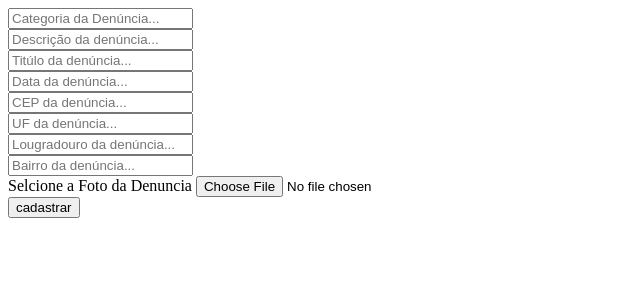
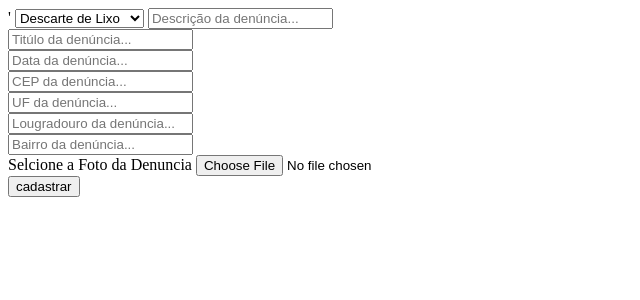
Before and after one commit to Nilton-3923/Cidade-Limpa, a PHP site: page /form-cadastro/cadastro-denuncia.php in a window 1280 px wide. Shown: the top 300 px of the page, without its empty margins (0-640 px from the left). Run offline with PHP 8.4, Linux system fonts and the light colour scheme.

Commit message:
Add files via upload

```diff
--- a/form-cadastro/cadastro-denuncia.php
+++ b/form-cadastro/cadastro-denuncia.php
@@ -8,7 +8,11 @@
     </head>
     <body>
         <form action="../cadastro/cadastrarDenuncia.php" method="post" enctype="multipart/form-data">
-            <input type="text" name="categoria" placeholder="Categoria da Denúncia..."><br>
+      '     <select name="categoria" id="">
+                <option value="Descarte de Lixo">Descarte de Lixo</option>
+                <option value="Caso de Dengue">Casos de Dengue</option>
+            </select>
+
             <input type="text" name="txtDenuncia" placeholder="Descrição da denúncia..."><br>
             <input type="text" name="txtTituloDenuncia" placeholder="Titúlo da denúncia..."><br>
             <input type="text" name="txtDtDenuncia" placeholder="Data da denúncia..."><br>
```
